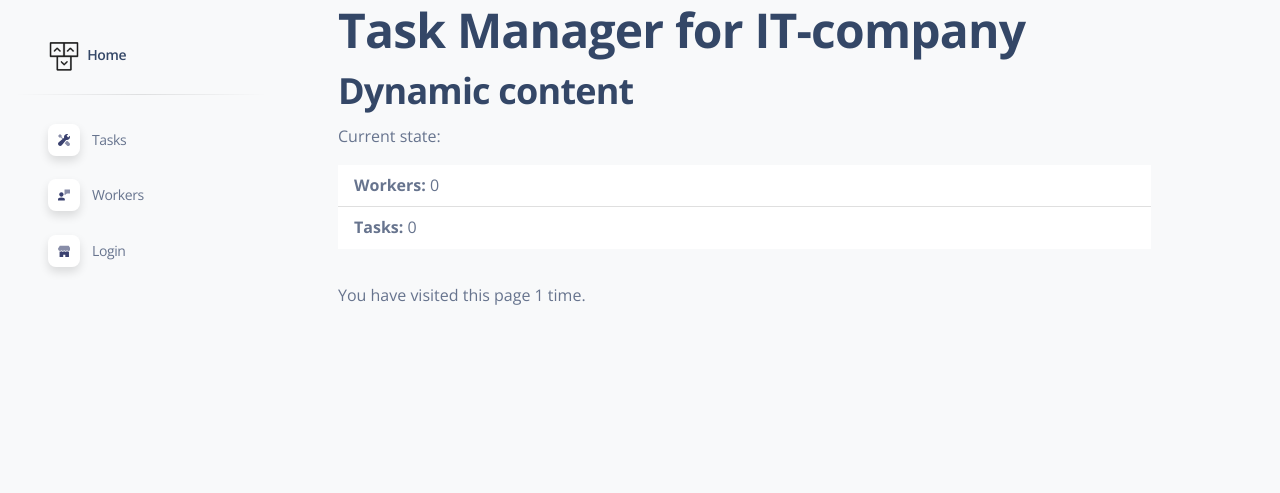
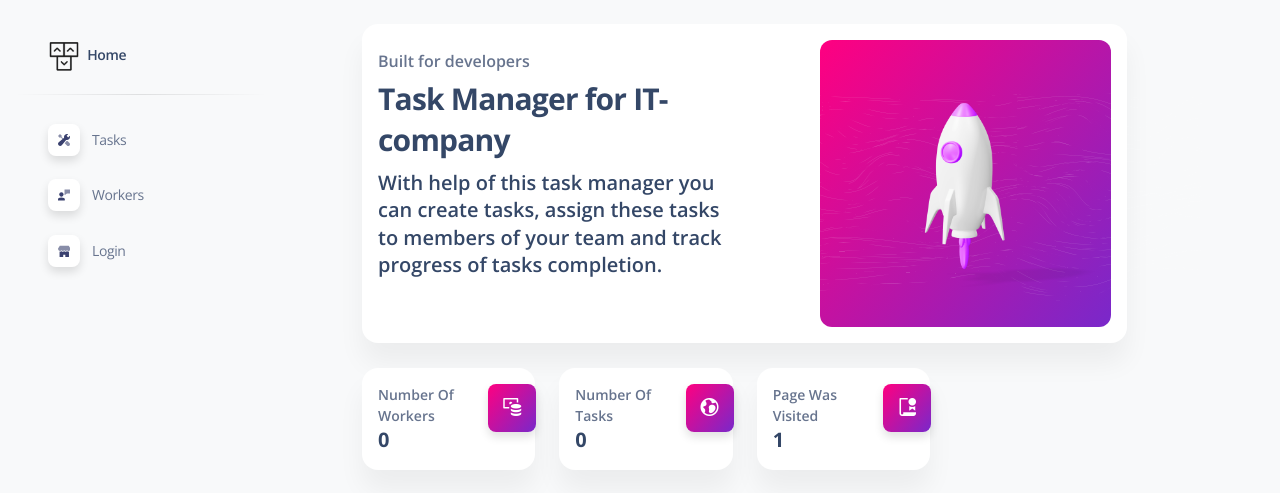
Before and after one commit to luxuriant777/it-company-task-manager, a Django app: page / in a window 1280 px wide. Shown: the top 493 px of the page. Run offline with Django 4.2, Linux system fonts and the light colour scheme; data that the repository does not hold is empty; some libraries are stand-ins or nearby versions.

Commit message:
Changed style of index page

```diff
--- a/templates/task_manager/index.html
+++ b/templates/task_manager/index.html
@@ -1,14 +1,88 @@
 {% extends "base.html" %}
 {% block content %}
-  <h1>Task Manager for IT-company</h1>
-  <h2>Dynamic content</h2>
-  <p>Current state:</p>
-  <ul class="list-group list-group-flush">
-    <li class="list-group-item"><strong>Workers:</strong> {{ num_workers }}</li>
-    <li class="list-group-item"><strong>Tasks:</strong> {{ num_tasks }}</li>
-  </ul>
-  <hr>
-  <p>You have visited this page
-    {{ num_visits }} time{{ num_visits|pluralize }}.
-  </p>
+  <div class="container-fluid py-4">
+    <div class="card">
+      <div class="card-body p-3">
+        <div class="row">
+          <div class="col-lg-6">
+            <div class="d-flex flex-column h-100">
+              <p class="mb-1 pt-2 text-bold">Built for developers</p>
+              <h3 class="font-weight-bolder">Task Manager for IT-company</h3>
+              <h5 class="mb-5">With help of this task manager you can create tasks, assign these tasks to members of your team and track progress of tasks completion.</h5>
+              </div>
+            </div>
+          <div class="col-lg-5 ms-auto text-center mt-5 mt-lg-0">
+            <div class="bg-gradient-primary border-radius-lg h-100">
+              {% load static %}
+              <img src="{% static 'assets/img/shapes/waves-white.svg' %}" class="position-absolute h-100 w-50 top-0 d-lg-block d-none" alt="waves">
+              <div class="position-relative d-flex align-items-center justify-content-center h-100">
+                <img class="w-100 position-relative z-index-2 pt-4" src="{% static 'assets/img/illustrations/rocket-white.png' %}" alt="rocket">
+              </div>
+            </div>
+          </div>
+        </div>
+      </div>
+    </div>
+    <div class="row">&nbsp;
+    </div>
+    <div class="row">
+        <div class="col-xl-3 col-sm-6 mb-xl-0 mb-4">
+          <div class="card">
+            <div class="card-body p-3">
+              <div class="row">
+                <div class="col-8">
+                  <div class="numbers">
+                    <p class="text-sm mb-0 text-capitalize font-weight-bold">Number of workers</p>
+                    <h5 class="font-weight-bolder mb-0">{{ num_workers }}</h5>
+                  </div>
+                </div>
+                <div class="col-4 text-end">
+                  <div class="icon icon-shape bg-gradient-primary shadow text-center border-radius-md">
+                    <i class="ni ni-money-coins text-lg opacity-10" aria-hidden="true"></i>
+                  </div>
+                </div>
+              </div>
+            </div>
+          </div>
+        </div>
+        <div class="col-xl-3 col-sm-6 mb-xl-0 mb-4">
+          <div class="card">
+            <div class="card-body p-3">
+              <div class="row">
+                <div class="col-8">
+                  <div class="numbers">
+                    <p class="text-sm mb-0 text-capitalize font-weight-bold">Number of Tasks</p>
+                    <h5 class="font-weight-bolder mb-0">{{ num_tasks }}</h5>
+                  </div>
+                </div>
+                <div class="col-4 text-end">
+                  <div class="icon icon-shape bg-gradient-primary shadow text-center border-radius-md">
+                    <i class="ni ni-world text-lg opacity-10" aria-hidden="true"></i>
+                  </div>
+                </div>
+              </div>
+            </div>
+          </div>
+        </div>
+        <div class="col-xl-3 col-sm-6 mb-xl-0 mb-4">
+          <div class="card">
+            <div class="card-body p-3">
+              <div class="row">
+                <div class="col-8">
+                  <div class="numbers">
+                    <p class="text-sm mb-0 text-capitalize font-weight-bold">Page was visited</p>
+                    <h5 class="font-weight-bolder mb-0">{{ num_visits }}</h5>
+                  </div>
+                </div>
+                <div class="col-4 text-end">
+                  <div class="icon icon-shape bg-gradient-primary shadow text-center border-radius-md">
+                    <i class="ni ni-paper-diploma text-lg opacity-10" aria-hidden="true"></i>
+                  </div>
+                </div>
+              </div>
+            </div>
+          </div>
+        </div>
+      </div>
+  </div>
 {% endblock %}
```
